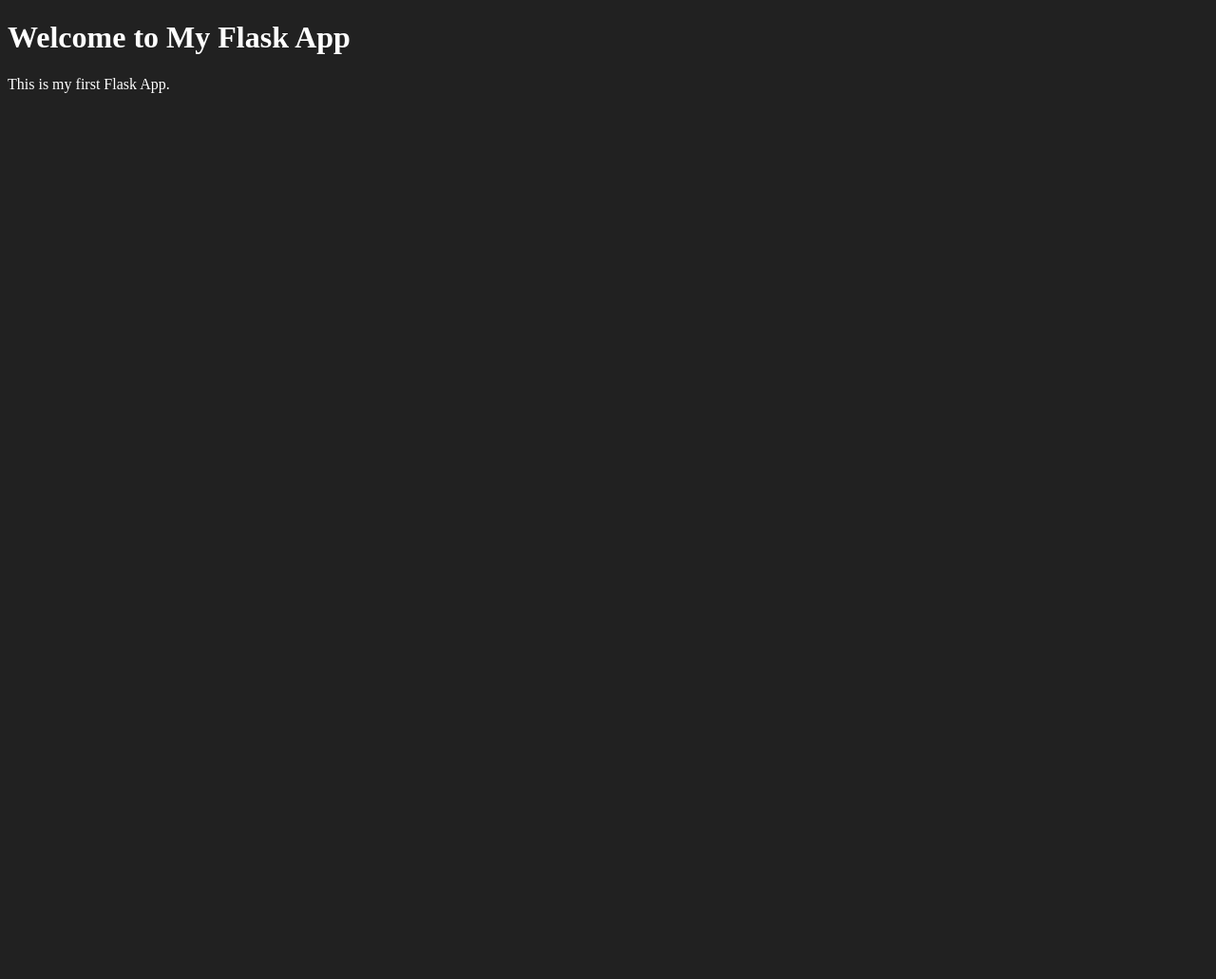
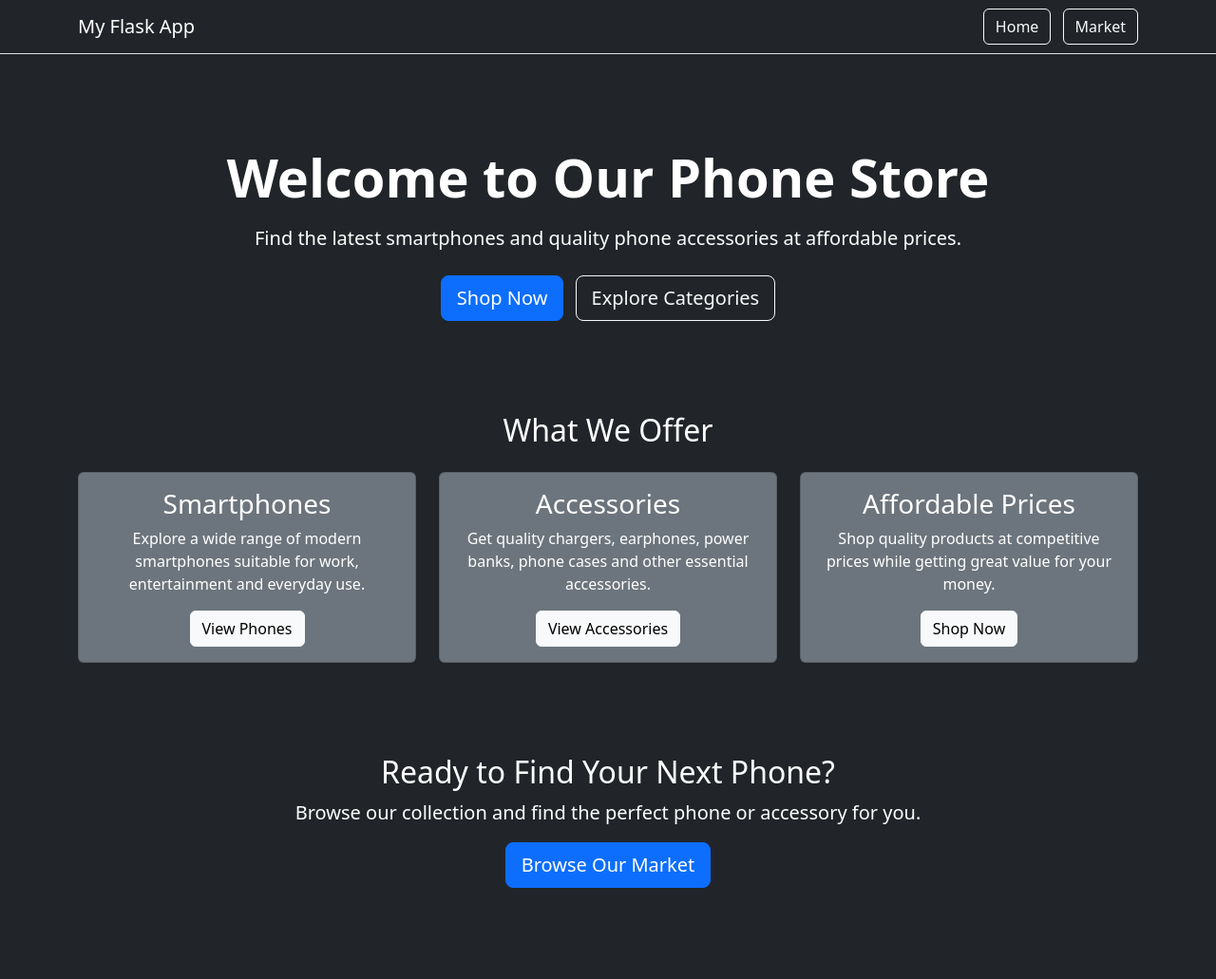
Before and after one commit to OMONDICALMAX/flask-course, a Flask app: page / in a window 1280 px wide. Shown: the whole page at 95% size. Before the commit the page ends 98 px from the top, so only its background shows below. Run offline with Flask 3, Linux system fonts and the light colour scheme.

Commit message:
morning practice

```diff
--- a/market.py
+++ b/market.py
@@ -7,6 +7,7 @@ app = Flask(__name__)
 
 def home_page():
   return render_template('index.html')
+
 
 @app.route('/market')
 def market_page():
--- /dev/null
+++ b/templates/base.html
@@ -0,0 +1,65 @@
+<!DOCTYPE html>
+<html lang="en">
+<head>
+    <meta charset="UTF-8">
+    <meta name="viewport" content="width=device-width, initial-scale=1.0">
+
+    <title>{% block title %}My Flask App{% endblock %}</title>
+
+    <!-- Bootstrap CSS -->
+    <link
+        href="https://cdn.jsdelivr.net/npm/bootstrap@5.3.8/dist/css/bootstrap.min.css"
+        rel="stylesheet"
+    >
+
+    <!-- Custom CSS -->
+    <link
+        rel="stylesheet"
+        href="{{ url_for('static', filename='css/style.css') }}"
+    >
+</head>
+
+<body class="bg-dark text-white">
+
+    <!-- Navigation -->
+    <nav class="navbar navbar-dark bg-dark border-bottom">
+        <div class="container">
+            <a class="navbar-brand" href="{{ url_for('home_page') }}">
+                My Flask App
+            </a>
+
+            <div>
+                <a
+                    class="btn btn-outline-light me-2"
+                    href="{{ url_for('home_page') }}"
+                >
+                    Home
+                </a>
+
+                <a
+                    class="btn btn-outline-light"
+                    href="{{ url_for('market_page') }}"
+                >
+                    Market
+                </a>
+            </div>
+        </div>
+    </nav>
+
+
+    <!-- Main Content -->
+    <main class="container py-5">
+
+        {% block content %}
+        {% endblock %}
+
+    </main>
+
+
+    <!-- Bootstrap JavaScript -->
+    <script
+        src="https://cdn.jsdelivr.net/npm/bootstrap@5.3.8/dist/js/bootstrap.bundle.min.js">
+    </script>
+
+</body>
+</html>
--- a/templates/index.html
+++ b/templates/index.html
@@ -1,20 +1,152 @@
-<!DOCTYPE html>
-<html lang="en">
-<head>
-    <meta charset="UTF-8">
-    <meta name="viewport" content="width=device-width, initial-scale=1.0">
+{% extends 'base.html' %}
 
-    <title>My Flask App</title>
+{% block title %}
+  Home Page
+{% endblock %}
 
-    <link rel="stylesheet" href="{{ url_for('static', filename='css/style.css') }}">
-</head>
+{% block content %}
 
-<body>
+<!-- Hero Section -->
+<section class="text-center py-5">
 
-    <main class="container py-5">
-        <h1>Welcome to My Flask App</h1>
-        <p>This is my first Flask App.</p>
-    </main>
+    <h1 class="display-4 fw-bold">
+        Welcome to Our Phone Store
+    </h1>
 
-</body>
-</html>
+    <p class="lead mt-3">
+        Find the latest smartphones and quality phone accessories
+        at affordable prices.
+    </p>
+
+    <div class="mt-4">
+        <a
+            href="{{ url_for('market_page') }}"
+            class="btn btn-primary btn-lg me-2"
+        >
+            Shop Now
+        </a>
+
+        <a
+            href="#categories"
+            class="btn btn-outline-light btn-lg"
+        >
+            Explore Categories
+        </a>
+    </div>
+
+</section>
+
+
+<!-- Categories Section -->
+<section id="categories" class="py-5">
+
+    <h2 class="text-center mb-4">
+        What We Offer
+    </h2>
+
+    <div class="row g-4">
+
+        <!-- Smartphones -->
+        <div class="col-md-4">
+            <div class="card bg-secondary text-white h-100">
+                <div class="card-body text-center">
+
+                    <h3 class="card-title">
+                        Smartphones
+                    </h3>
+
+                    <p class="card-text">
+                        Explore a wide range of modern smartphones
+                        suitable for work, entertainment and everyday use.
+                    </p>
+
+                    <a
+                        href="{{ url_for('market_page') }}"
+                        class="btn btn-light"
+                    >
+                        View Phones
+                    </a>
+
+                </div>
+            </div>
+        </div>
+
+
+        <!-- Accessories -->
+        <div class="col-md-4">
+            <div class="card bg-secondary text-white h-100">
+                <div class="card-body text-center">
+
+                    <h3 class="card-title">
+                        Accessories
+                    </h3>
+
+                    <p class="card-text">
+                        Get quality chargers, earphones, power banks,
+                        phone cases and other essential accessories.
+                    </p>
+
+                    <a
+                        href="{{ url_for('market_page') }}"
+                        class="btn btn-light"
+                    >
+                        View Accessories
+                    </a>
+
+                </div>
+            </div>
+        </div>
+
+
+        <!-- Affordable Prices -->
+        <div class="col-md-4">
+            <div class="card bg-secondary text-white h-100">
+                <div class="card-body text-center">
+
+                    <h3 class="card-title">
+                        Affordable Prices
+                    </h3>
+
+                    <p class="card-text">
+                        Shop quality products at competitive prices
+                        while getting great value for your money.
+                    </p>
+
+                    <a
+                        href="{{ url_for('market_page') }}"
+                        class="btn btn-light"
+                    >
+                        Shop Now
+                    </a>
+
+                </div>
+            </div>
+        </div>
+
+    </div>
+
+</section>
+
+
+<!-- Call to Action -->
+<section class="text-center py-5">
+
+    <h2>
+        Ready to Find Your Next Phone?
+    </h2>
+
+    <p class="lead">
+        Browse our collection and find the perfect phone or accessory
+        for you.
+    </p>
+
+    <a
+        href="{{ url_for('market_page') }}"
+        class="btn btn-primary btn-lg"
+    >
+        Browse Our Market
+    </a>
+
+</section>
+
+{% endblock %}
```
Also changed, not shown: templates/market.html (+42 -30 lines).
